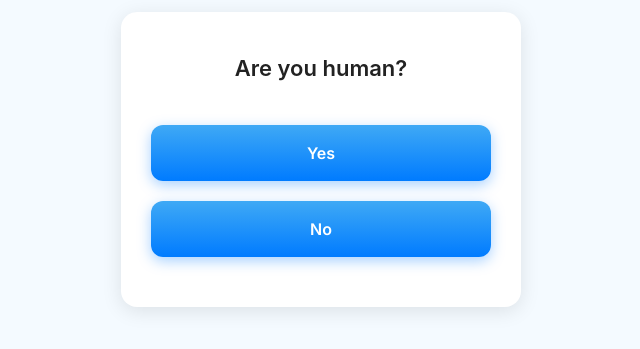
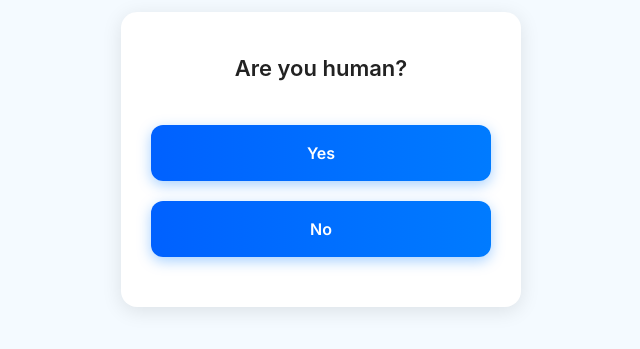
Before and after one commit to eliask47/lander, a plain HTML site: page lander/buffer2/index.html in a window 1280 px wide. Shown: the part 241-590 px from the top of the page, without its empty margins (319-959 px from the left). Drawn offline with Linux system fonts and the light colour scheme; files whose address does not match are found by name.

Commit message:
Update index.html

```diff
--- a/lander/buffer2/index.html
+++ b/lander/buffer2/index.html
@@ -53,7 +53,7 @@
         border: none;
         border-radius: 12px;
         color: white;
-        background: linear-gradient(to bottom, #3fa9f5, #007bff);
+        background: linear-gradient(to right, #0061ff, #007bff);
         box-shadow: 0 4px 14px rgba(0, 123, 255, 0.35);
         cursor: pointer;
         width: 100%;
@@ -62,7 +62,7 @@
       }
 
       .buffer-btn:hover {
-        background: linear-gradient(to bottom, #007bff, #0061ff);
+        background: linear-gradient(to right, #0053e0, #006ae6);
         transform: translateY(-1px);
       }
 
```
